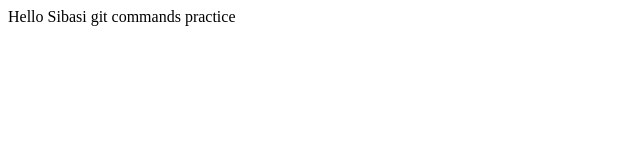
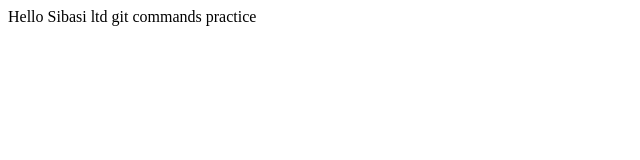
Before and after one commit to Consolata-max/Task-1-, a plain HTML site: page about us.html in a window 1280 px wide. Shown: the full height of the page, 0-640 px from the left. Drawn offline with Linux system fonts and the light colour scheme.

Commit message:
conflict merge trial

```diff
--- a/about us.html
+++ b/about us.html
@@ -5,7 +5,7 @@
 </title>
 </head>
 <body>
-Hello Sibasi
+Hello Sibasi ltd
 git commands  practice
 </body>
 </html>
```
